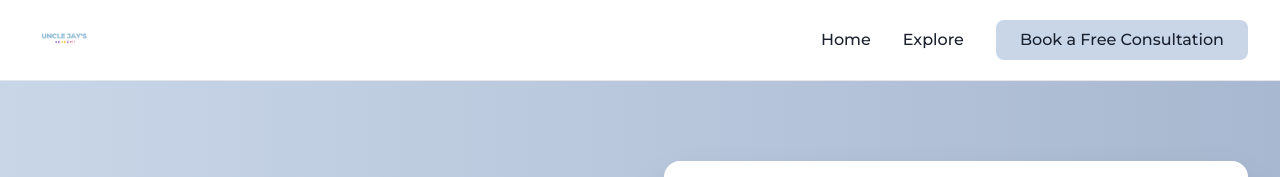
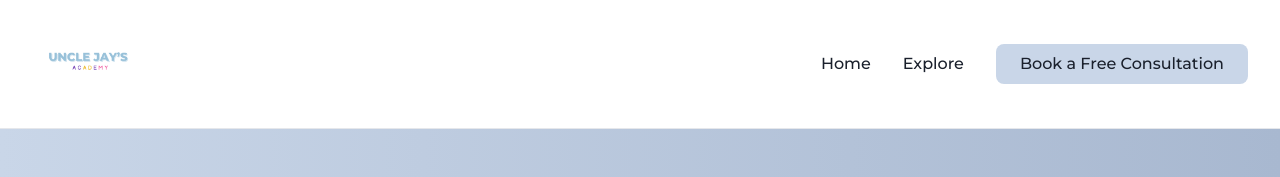
Before and after one commit to FullReCordz/uncle-jay-s-academy, a Next.js app: page / in a window 1280 px wide. Shown: the top 177 px of the page. Built offline with nearby package versions, Linux system fonts and the light colour scheme.

Commit message:
Update header logo size and fix className

```diff
--- a/components/header.tsx
+++ b/components/header.tsx
@@ -24,18 +24,17 @@ export default function Header() {
     <>
       <header className="sticky top-0 z-40 bg-ujo-white border-b border-gray-200">
         <nav className="max-w-7xl mx-auto px-4 sm:px-6 lg:px-8">
-          <div className="flex justify-between items-center h-20">
+          <div className="flex justify-between items-center h-32">
             {/* Logo */}
             <Link href="/" className="flex items-center" aria-label="Uncle Jay's Academy home">
               <Image
                 src="/uja-logo.png"
                 alt="Uncle Jay's Academy"
-                width={210}
-                height={90}
+                width={420}
+                height={180}
                 priority
-                sizes="210px"
-                className="h-16 w-auto object-contain"
-              />
+                sizes="420px"
+                className="h-24 sm:h-28 w-auto object-contain" />
             </Link>
 
             {/* Desktop Menu */}
```
